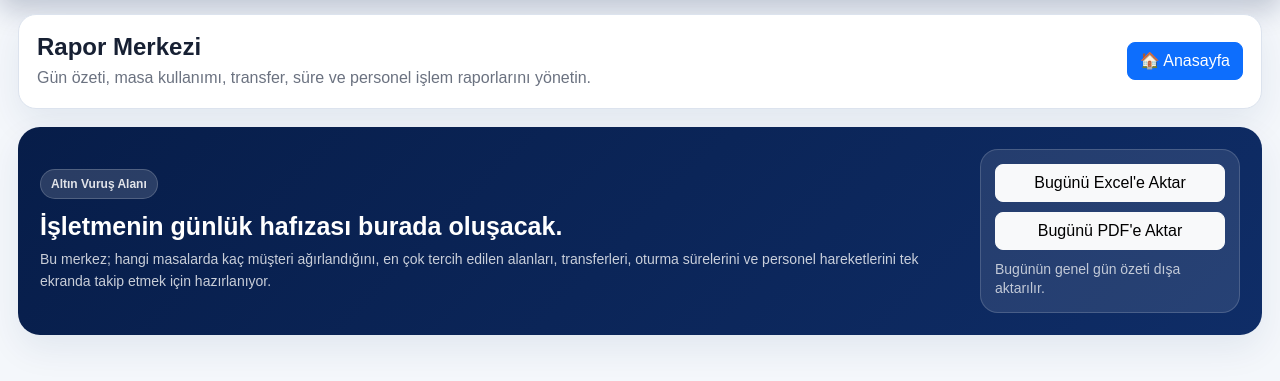
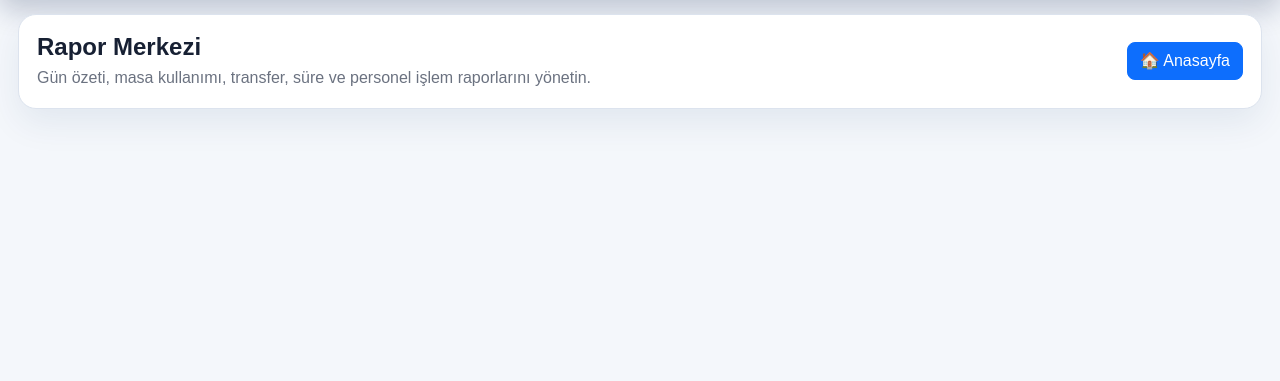
Before and after one commit to musty7091/lido, a Flask app: template app/templates/admin/reports.html in a window 1280 px wide. Shown: the part 86-467 px from the top of the page. Run offline with Flask 3, Linux system fonts and the light colour scheme; the template is opened without the code that fills it, so the values that code supplies are empty.

Commit message:
report sayfası sadeleşti

```diff
--- a/app/templates/admin/reports.html
+++ b/app/templates/admin/reports.html
@@ -10,27 +10,6 @@
     <a href="{{ url_for('index') }}" class="btn btn-primary rounded-3">
         🏠 Anasayfa
     </a>
-</section>
-
-<section class="report-hero-card">
-    <div>
-        <span class="report-hero-label">Altın Vuruş Alanı</span>
-        <h3>İşletmenin günlük hafızası burada oluşacak.</h3>
-        <p>
-            Bu merkez; hangi masalarda kaç müşteri ağırlandığını, en çok tercih edilen alanları,
-            transferleri, oturma sürelerini ve personel hareketlerini tek ekranda takip etmek için hazırlanıyor.
-        </p>
-    </div>
-
-    <div class="report-export-preview">
-        <a href="{{ url_for('admin_reports.daily_summary_excel') }}" class="btn btn-light rounded-3">
-            Bugünü Excel'e Aktar
-        </a>
-        <a href="{{ url_for('admin_reports.daily_summary_pdf') }}" class="btn btn-light rounded-3">
-            Bugünü PDF'e Aktar
-        </a>
-        <small>Bugünün genel gün özeti dışa aktarılır.</small>
-    </div>
 </section>
 
 <section class="reports-grid">
```
